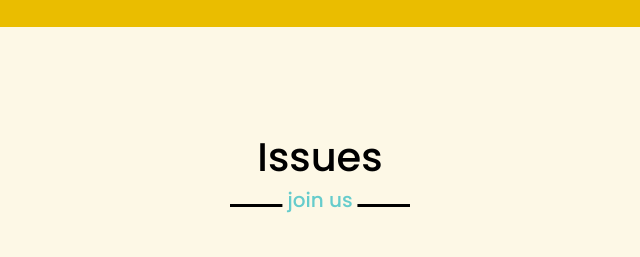
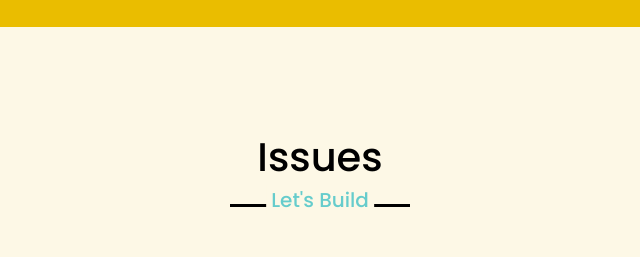
Before and after one commit to ohsnapreham/Shaniyat4NYS, a plain HTML site: page index.html in a window 1280 px wide. Shown: the part 2240-2497 px from the top of the page, 320-960 px from the left. Drawn offline with nearby package versions, Linux system fonts and the light colour scheme.

Commit message:
Update style.css

```diff
--- a/style.css
+++ b/style.css
@@ -308,7 +308,7 @@ section .titlecc::after{
 /* issues section styling */
 
 .issues .titlecc::after{
-    content: "current events";
+    content: "Let's Build";
 }
 
 .issues .issues-content .left{
@@ -320,7 +320,7 @@ section .titlecc::after{
 }
 .issues .titlecc::after{
     background: #FDF8E6;
-    content: "join us";
+    content: "Let's Build";
     color: #66cccc;
 }
 
```
